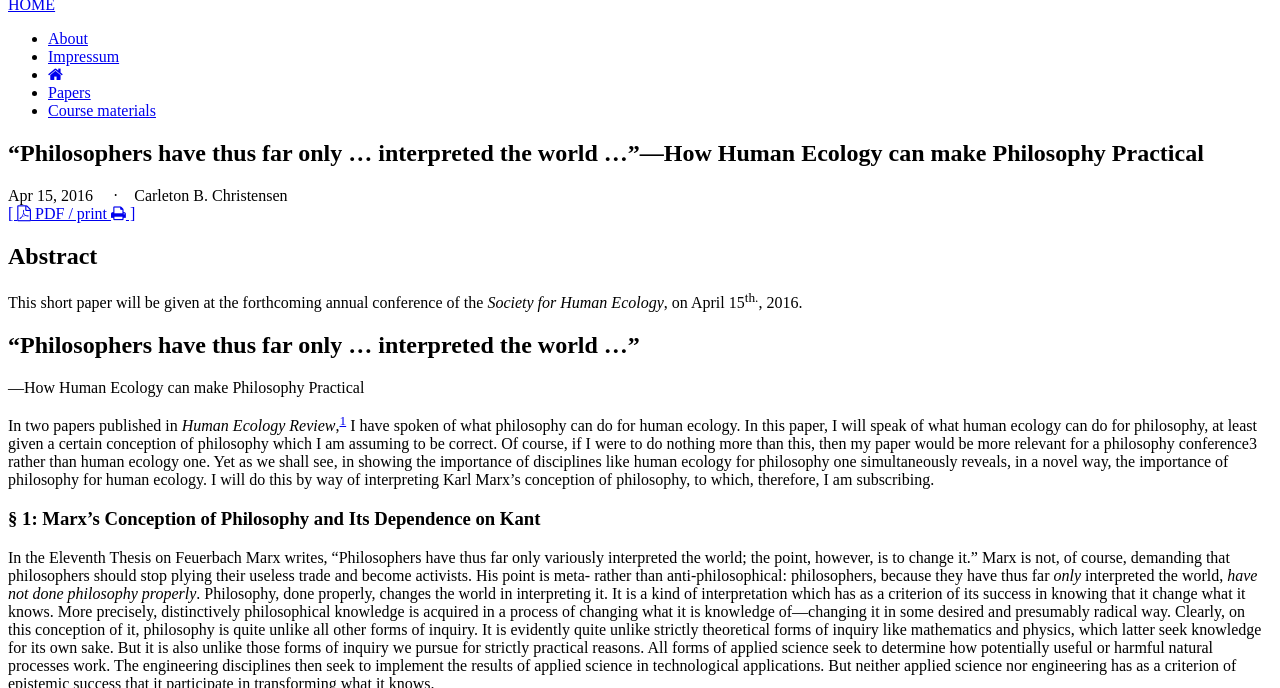
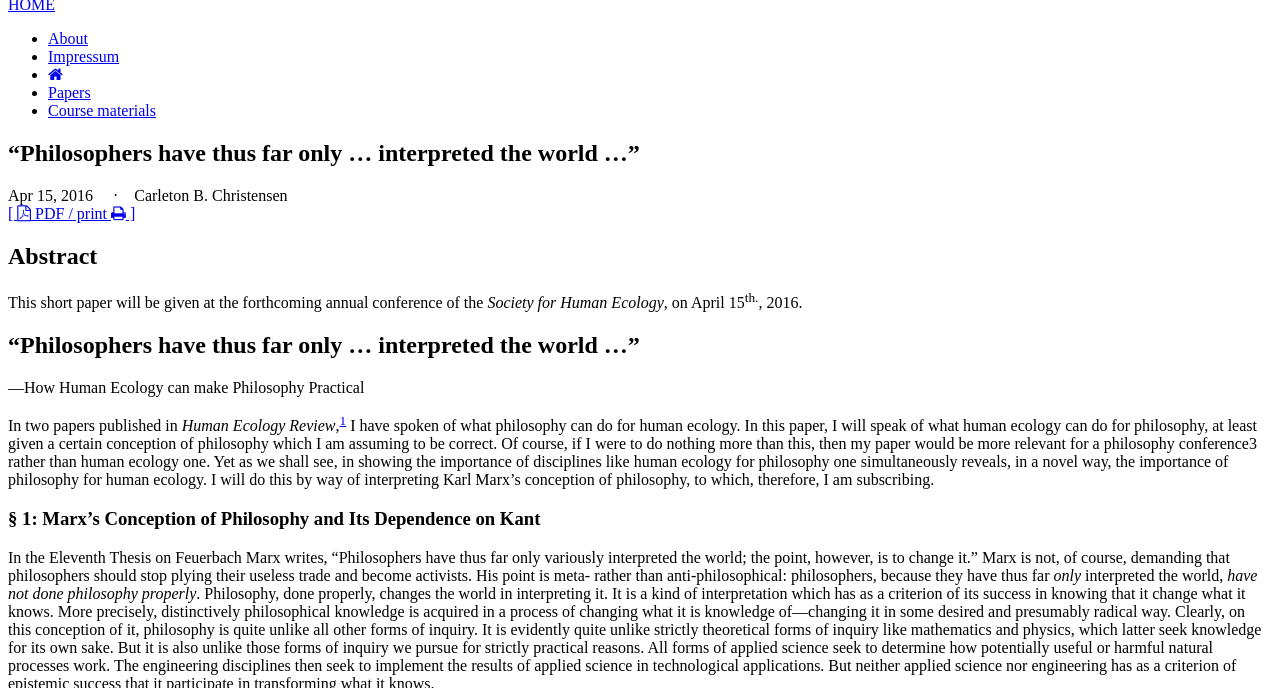
Before and after one commit to klepas/bruins-site, a Jekyll site: the page built from papers/_posts/2016-04-15-Eleventh-Thesis-SHE-2016.md, in a window 1280 px wide and 900 px high, cut to the strip 212-900 px from the top of the window. Built offline with Jekyll 4.4.1, drawn with Linux system fonts in a browser that asks for light colours; nearby versions of some CDN libraries; some web fonts are replaced.

Commit message:
shortening of title of SHE paper

```diff
--- a/papers/_posts/2016-04-15-Eleventh-Thesis-SHE-2016.md
+++ b/papers/_posts/2016-04-15-Eleventh-Thesis-SHE-2016.md
@@ -1,6 +1,6 @@
 ---
 layout: post
-title: "“Philosophers have thus far only ... interpreted the world ...”—How Human Ecology can make Philosophy Practical "
+title: "“Philosophers have thus far only ... interpreted the world ...”"
 date: 2016-04-15
 version: "02.04.16, 22:19 pm"
 author: Carleton B. Christensen
```
